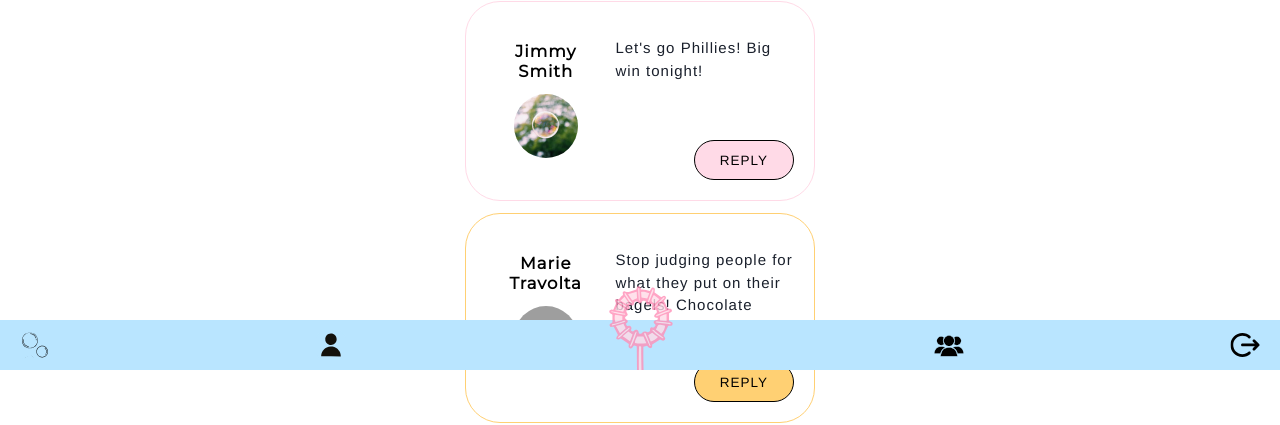
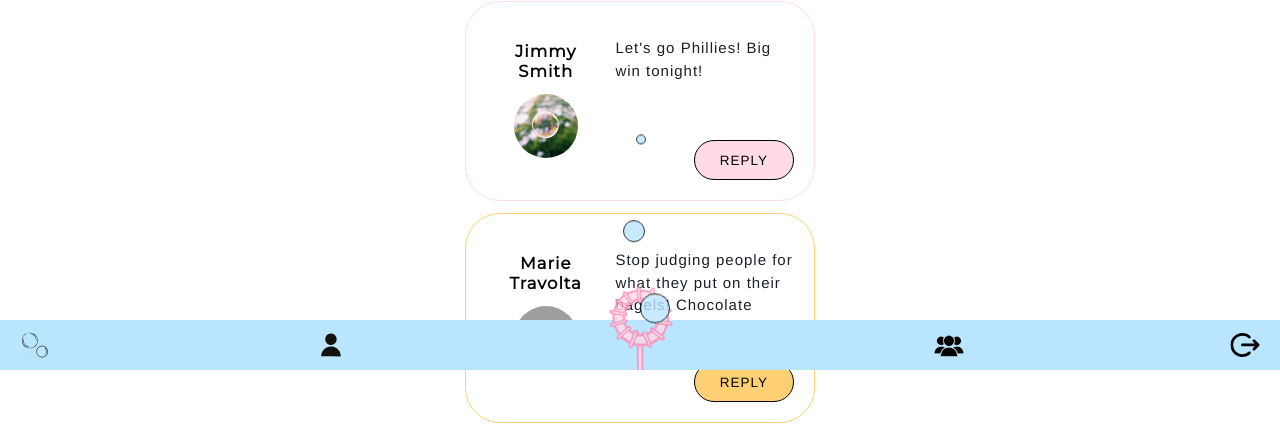
Before and after one commit to cspecialblackberry/Bubble_App, a React (Vite) app in the folder client/: page /home in a window 1280 px wide. Shown: the part 430-855 px from the top of the page. Built offline with nearby package versions, Linux system fonts and the light colour scheme; grey boxes are pictures that could not be loaded.

Commit message:
created bubble animations from bubble wand

```diff
--- a/client/src/components/NavTabs/index.jsx
+++ b/client/src/components/NavTabs/index.jsx
@@ -31,6 +31,11 @@ function NavTabs() {
                 >
                     <img src="bubble-wand-icon.svg" alt="Create New Post" />
                 </Link>
+                <ul className='floating-bubbles'>
+                    <li></li>
+                    <li></li>
+                    <li></li>
+                </ul>
             </li>
             <li className="friends-icon">
                 <Link
--- a/client/src/components/NavTabs/style.css
+++ b/client/src/components/NavTabs/style.css
@@ -33,6 +33,94 @@
     opacity: 80%;
 }
 
+.floating-bubbles li {
+    position: absolute;
+    display: block;
+    list-style: none;
+
+    background-color: var(--light-blue);
+    border-radius: 50%;
+
+    /* top: 25%; left: 4%; */
+
+    /* width: 10px;
+    height: 10px;
+    transform: translate(-50%, -50%);
+    border: 1px solid #fff;
+    z-index: 10;
+    animation-delay: 0; */
+
+    animation-delay: 0;
+    animation: bubble 10s infinite;
+    animation-timing-function: linear;
+}
+
+.floating-bubbles:hover li:nth-of-type(1) {
+    transition: .7s ease-in;
+}
+
+.floating-bubbles li:nth-child(1) {
+    top: 25%; left: 45%;
+    width: 10px;
+    height: 10px;
+    animation-delay: 0;
+    animation-duration: 10s;
+    border: 1px solid #000;
+}
+
+.floating-bubbles li:nth-child(2) {
+    top: 25%; left: 50%;
+    width: 30px;
+    height: 30px;
+    animation-delay: 5s;
+    animation-duration: 17s;
+    border: 1px solid #000;
+    transition: .7s ease-in;
+}
+
+.floating-bubbles li:nth-child(3) {
+    top: 25%; left: 30%;
+    width: 22px;
+    height: 22px;
+    animation-delay: 2s;
+    animation-duration: 13s;
+    border: 1px solid #000;
+}
+
+/* .floating-bubbles figure:nth-of-type(2) {
+    transition-delay: 1.2s;
+}
+
+.floating-bubbles figure:nth-of-type(3) {
+    transition-delay: .6s;
+}
+
+.floating-bubbles figure:nth-of-type(3) {
+    transition-delay: .2s;
+} */
+
+/* .floating-bubbles:hover figure:nth-of-type(1) {
+    display: block;
+    position: absolute;
+    top: -100px; left: 0px;
+    width: 100px;
+    height: 100px;
+    border: 1px solid #000;
+    transition: .7s ease-out;
+} */
+
+@keyframes bubble {
+    0% {
+        -webkit-transform: translateY(0);
+    }
+    100% {
+        -webkit-transform: translateY(-300px);
+    }
+}
+
+
+
+
 .home-icon,
 .profile-icon,
 .friends-icon,
```
